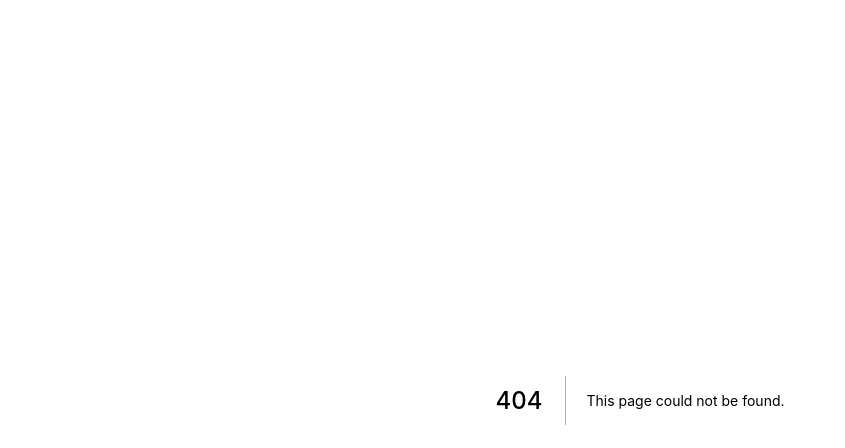
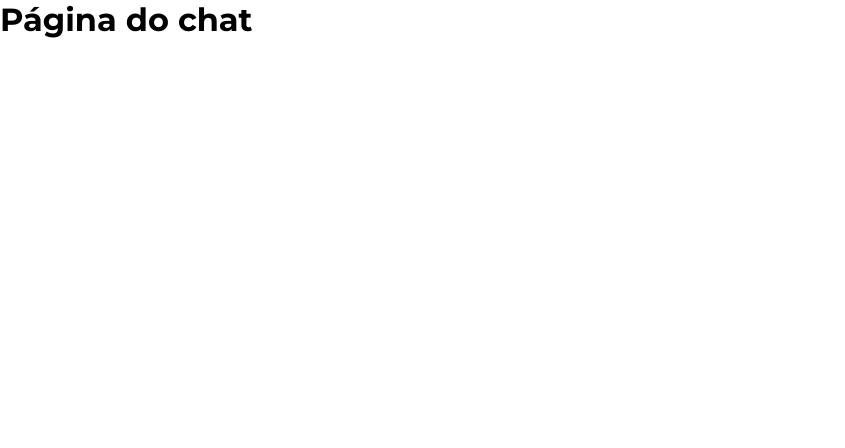
Before and after one commit to HenriquePinheiro12/aluracord, a Next.js app: page /chat in a window 1280 px wide. Before the commit this address had no page. Shown: the top 448 px of the page, without its empty margins (0-845 px from the left). Built offline with nearby package versions, Linux system fonts and the light colour scheme.

Commit message:
aula2 dpne

```diff
--- /dev/null
+++ b/pages/_app.js
@@ -0,0 +1,10 @@
+import GlobalStyle from "./globalstyle"
+
+export default function myApp({Component, pageProps}){
+    return (
+        <>
+            <GlobalStyle/>
+            <Component {...pageProps}/>
+        </>
+    )
+}
--- /dev/null
+++ b/pages/chat.js
@@ -0,0 +1,7 @@
+const Chat = (props) => {
+    return(
+        <h1>Página do chat</h1>
+    )
+}
+
+export default Chat
--- /dev/null
+++ b/pages/globalstyle.js
@@ -0,0 +1,67 @@
+import AppConfig from '../config.json'
+import mainBg from '../public/assets/images/main-bg.jpg'
+
+const getGlobalCssVariables = () => {
+    const {theme} = AppConfig
+    let rootVariables = ``;
+    Object.keys(theme).forEach(group => {
+        Object.keys(theme[group]).forEach(prop => {
+            rootVariables += `--${prop}:${theme[group][prop]};`
+        })
+    })
+    return rootVariables
+}
+
+const GlobalStyle = () => {
+    return (
+        <>
+            <style global jsx>{`
+                @import url(https://fonts.googleapis.com/css?family=Montserrat:100,200,300,regular,500,600,700,800,900,100italic,200italic,300italic,italic,500italic,600italic,700italic,800italic,900italic);
+
+                :root{${getGlobalCssVariables()}}
+
+                *{
+                    margin:0;
+                    padding:0;
+                    box-sizing:border-box;
+                    list-style:none;
+                    font-family:var(--ff) ;
+                }
+
+                html, body{
+                    min-height: 100vh;
+                    display: flex;
+                }
+
+                html, body, #__next{
+                    max-width:100%;
+                    min-height:100vh;
+                    flex:1;
+                }
+
+                main{
+                    min-height:100vh;
+                    background:url(${mainBg.src});
+                    background-size:cover;
+                    background-repeat: no-repeat;
+                    background-position: center;
+                    display:flex;
+                    align-items:center;
+                    justify-content:center
+                }
+
+                .glassmorphism{
+                    background: rgba( 255, 255, 255, 0.15 );
+                    box-shadow: 0 8px 32px 0 rgba( 31, 38, 135, 0.37 );
+                    backdrop-filter: blur( 5.5px );
+                    -webkit-backdrop-filter: blur( 5.5px );
+                    border-radius: 10px;
+                    border: 1px solid rgba( 255, 255, 255, 0.18 );
+                }
+            `}
+            </style>
+        </>
+    )
+}
+
+export default GlobalStyle
--- a/pages/index.js
+++ b/pages/index.js
@@ -1,88 +1,30 @@
-import AppConfig from '../config.json'
-import mainBg from '../public/assets/images/main-bg.jpg'
 import {Box, Button, Text, TextField, Image} from '@skynexui/components';
 import React from 'react';
-
-const getGlobalCssVariables = () => {
-    const {theme} = AppConfig
-    let rootVariables = ``;
-    Object.keys(theme).forEach(group => {
-        Object.keys(theme[group]).forEach(prop => {
-            rootVariables += `--${prop}:${theme[group][prop]};`
-        })
-    })
-    return rootVariables
-}
-
-const GlobalStyle = () => {
-    return (
-        <>
-            <style global jsx>{`
-                @import url(https://fonts.googleapis.com/css?family=Montserrat:100,200,300,regular,500,600,700,800,900,100italic,200italic,300italic,italic,500italic,600italic,700italic,800italic,900italic);
-
-                :root{${getGlobalCssVariables()}}
-
-                *{
-                    margin:0;
-                    padding:0;
-                    box-sizing:border-box;
-                    list-style:none;
-                    font-family:var(--ff) ;
-                }
-
-                html, body{
-                    min-height: 100vh;
-                    display: flex;
-                }
-
-                html, body, #__next{
-                    max-width:100%;
-                    min-height:100vh;
-                    flex:1;
-                }
-
-                main{
-                    min-height:100vh;
-                    background:url(${mainBg.src});
-                    background-size:cover;
-                    background-repeat: no-repeat;
-                    background-position: center;
-                    display:flex;
-                    align-items:center;
-                    justify-content:center
-                }
-
-                .glassmorphism{
-                    background: rgba( 255, 255, 255, 0.15 );
-                    box-shadow: 0 8px 32px 0 rgba( 31, 38, 135, 0.37 );
-                    backdrop-filter: blur( 5.5px );
-                    -webkit-backdrop-filter: blur( 5.5px );
-                    border-radius: 10px;
-                    border: 1px solid rgba( 255, 255, 255, 0.18 );
-                }
-            `}
-            </style>
-        </>
-    )
-}
+import { useRouter } from 'next/router';
 
 export default function Home(){
     const [username, setUsername] = React.useState('HenriquePinheiro12')
     // username é um dado que altera o estado do componente logo eu preciso usar useState()
-    const inputUsername = e => {
+    const inputUsername = e => { // text input handler
         const value = e.target.value
         setUsername(value)
     }
+    const router = useRouter() // retorna objeto
+    const getImageUrl = username =>
+        username.length > 2 ? `http://github.com/${username}.png` : ''
 
     return(
         <>
-            <GlobalStyle/>
             <main>
                 <Box className='glassmorphism' styleSheet={{
-                    display:'flex', alignItems: 'center',justifyContent: 'space-between', maxWidth: '90%', height: '350px', width: '700px', flexDirection: { xs: 'column',sm: 'row'}, borderRadius: 'var(--brd-radius)', padding: 'var(--spc2)', boxShadow:'var(--bx-shadow)'
+                    display:'flex', alignItems: 'center',justifyContent: 'space-between', maxWidth: '90%', minHeight: '350px', width: '700px', flexDirection: { xs: 'column',sm: 'row'}, borderRadius: 'var(--brd-radius)', padding: 'var(--spc2)', boxShadow:'var(--bx-shadow)'
                 }}>
                     {/* form */}
-                    <Box as='form' styleSheet={{
+                    <Box as='form' onSubmit={function(e){
+                        e.preventDefault()
+                        router.push('./chat')
+                        // adciona nova url ao topo da lista de urls
+                    }} styleSheet={{
                         display: 'flex', flexDirection:'column', alignItems:'center', justifyContent:'center', width:{xs:'100%', sm:'50%'}, textAlign:'center', marginBottom: 'var(--spc2)', margin: 'var(--spc2)'
                     }}>
                         <Text variant='heading3' tag='h1' styleSheet={{
@@ -114,13 +56,12 @@ export default function Home(){
                                 borderRadius: '50%',
                                 marginBottom: '16px',
                             }}
-                            src={`https://github.com/${username}.png`}
+                            src={getImageUrl(username)}
                         />
                         <Text
                             variant="body4"
                             styleSheet={{
                                 color: 'var(--dark)',
-                                // backgroundColor: appConfig.theme.colors.neutrals[900],
                                 padding: '3px 10px',
                                 borderRadius: '1000px'
                             }}
```
Also changed, not shown: 1 other file (tests, documents, lock files or other folders).
